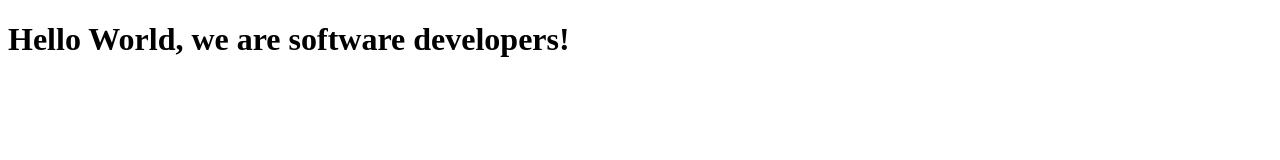
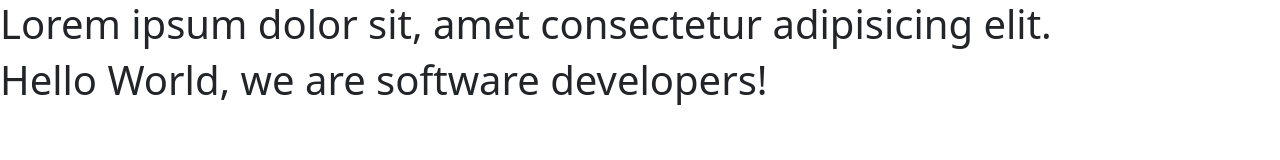
Before and after one commit to leopiresgoss/microverse-trials-leo-joel, a plain HTML site: page fcc-test-suite-template-master/index.html in a window 1280 px wide. Drawn offline with nearby package versions, Linux system fonts and the light colour scheme.

Commit message:
added welcome section and h1 element

```diff
--- a/fcc-test-suite-template-master/index.html
+++ b/fcc-test-suite-template-master/index.html
@@ -4,11 +4,22 @@
 <head>
   <meta charset="UTF-8">
   <title>Fork Me! FCC: Test Suite Template</title>
+  <link href="https://cdn.jsdelivr.net/npm/bootstrap@5.1.3/dist/css/bootstrap.min.css" rel="stylesheet" integrity="sha384-1BmE4kWBq78iYhFldvKuhfTAU6auU8tT94WrHftjDbrCEXSU1oBoqyl2QvZ6jIW3" crossorigin="anonymous">
   <link rel="stylesheet" href="css/style.css">
 </head>
 
 <body>
+
+  <section id="welcome-section">
+    <h1>
+      <div>Lorem ipsum dolor sit, amet consectetur adipisicing elit.</div>
+    </h1>
+  </section>
+
+
+
   <script src="https://cdn.freecodecamp.org/testable-projects-fcc/v1/bundle.js"></script>
+  <script src="https://cdn.jsdelivr.net/npm/bootstrap@5.1.3/dist/js/bootstrap.bundle.min.js" integrity="sha384-ka7Sk0Gln4gmtz2MlQnikT1wXgYsOg+OMhuP+IlRH9sENBO0LRn5q+8nbTov4+1p" crossorigin="anonymous"></script>
 
   <h1>Hello World, we are software developers!</h1>
   <!--
```
